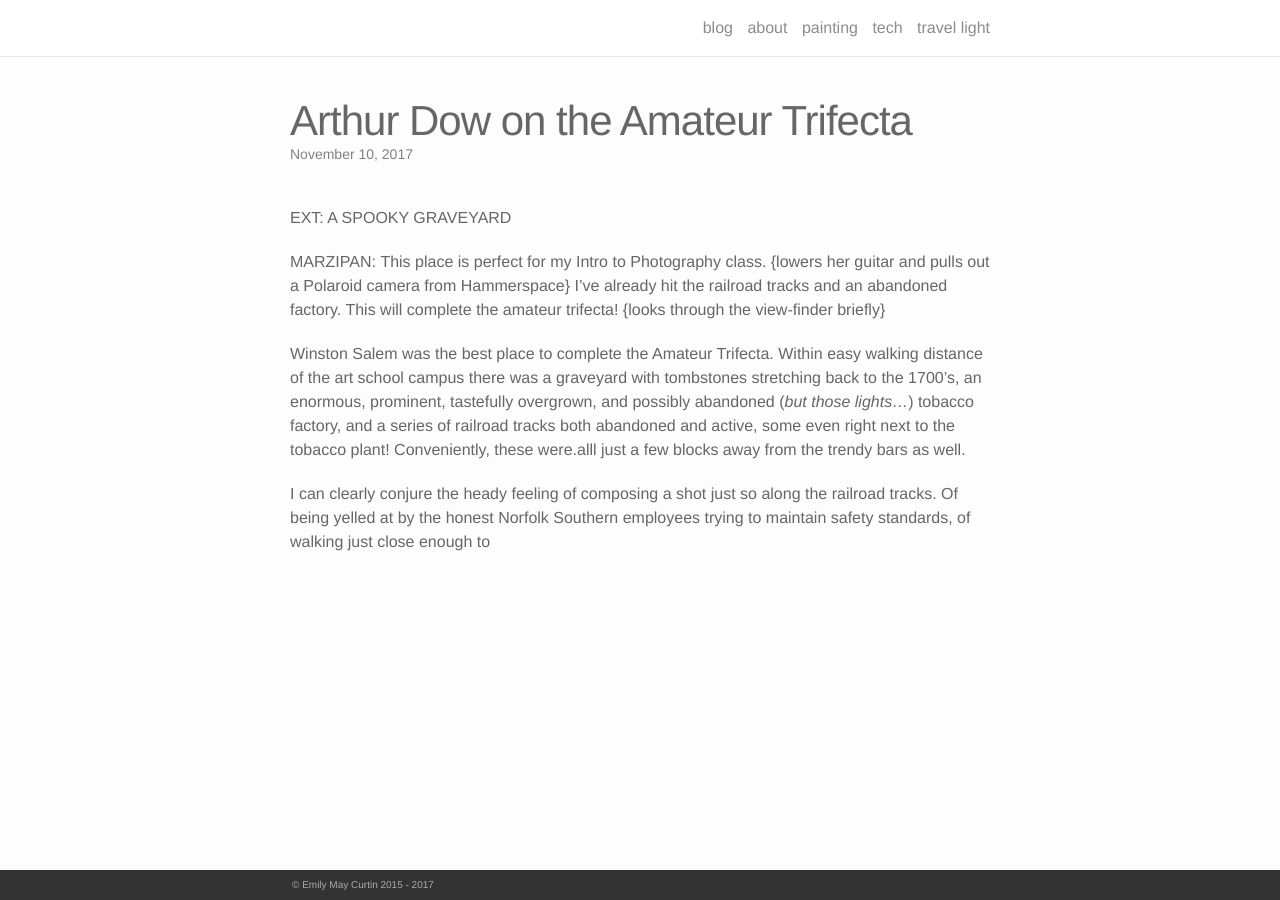
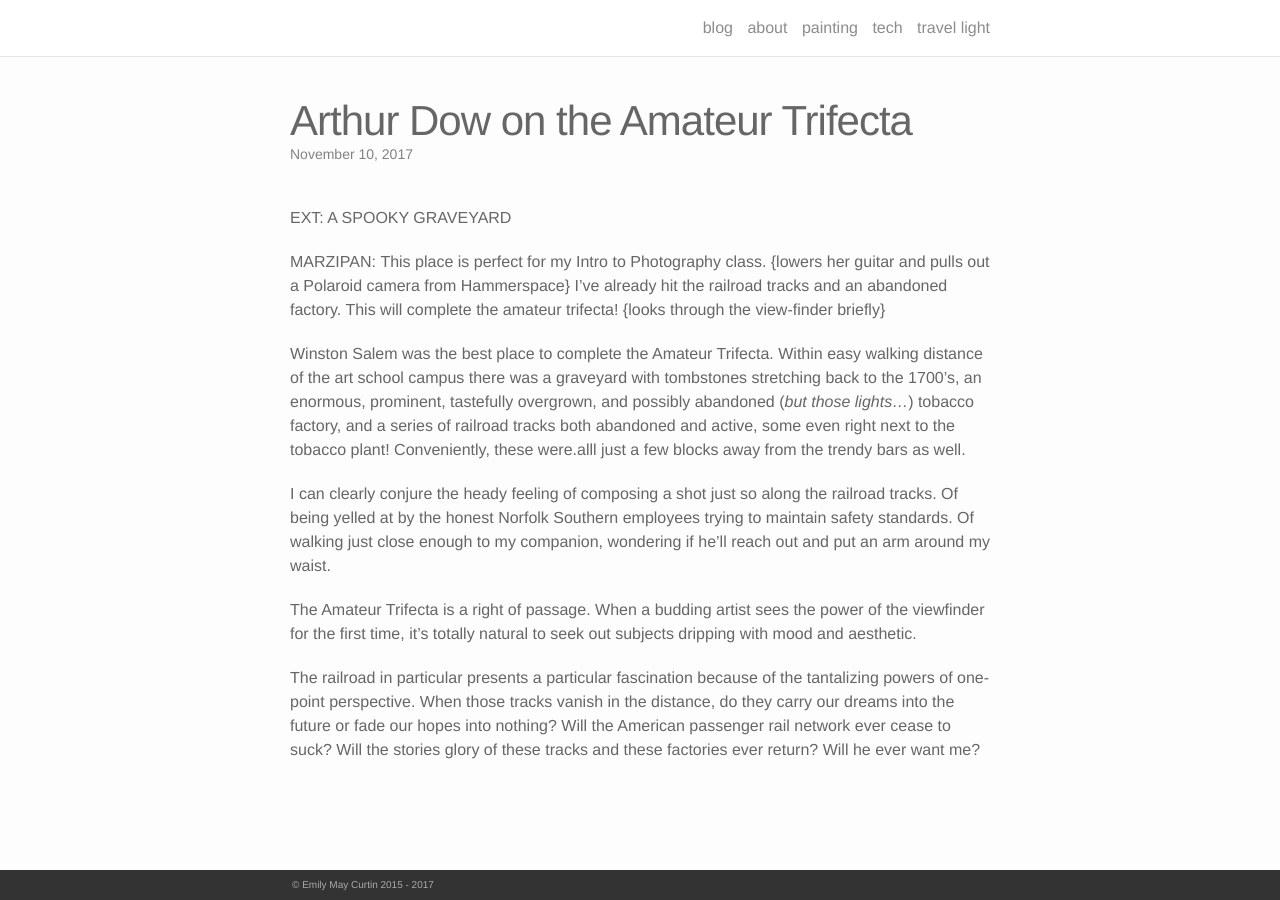
Before and after one commit to ecurtin/framebit, a Jekyll site: the page built from _posts/2017-11-10-Arthur-Dow-on-the-Amateur-Trifecta.md, in a window 1280 px wide. Built offline with Jekyll 4.4.1, drawn with Linux system fonts in a browser that asks for light colours; nearby versions of some CDN libraries.

Commit message:
Commiting out of paranoia

```diff
--- a/_posts/2017-11-10-Arthur-Dow-on-the-Amateur-Trifecta.md
+++ b/_posts/2017-11-10-Arthur-Dow-on-the-Amateur-Trifecta.md
@@ -9,4 +9,8 @@ MARZIPAN: This place is perfect for my Intro to Photography class. {lowers her
 
 Winston Salem was the best place to complete the Amateur Trifecta. Within easy walking distance of the art school campus there was a graveyard with tombstones stretching back to the 1700's, an enormous, prominent, tastefully overgrown, and possibly abandoned (_but those lights..._) tobacco factory, and a series of railroad tracks both abandoned and active, some even right next to the tobacco plant! Conveniently, these were.alll just a few blocks away from the trendy bars as well.
 
-I can clearly conjure the heady feeling of composing a shot just so along the railroad tracks. Of being yelled at by the honest Norfolk Southern employees trying to maintain safety standards, of walking just close enough to
+I can clearly conjure the heady feeling of composing a shot just so along the railroad tracks. Of being yelled at by the honest Norfolk Southern employees trying to maintain safety standards. Of walking just close enough to my companion, wondering if he'll reach out and put an arm around my waist.
+
+The Amateur Trifecta is a right of passage. When a budding artist sees the power of the viewfinder for the first time, it's totally natural to seek out subjects dripping with mood and aesthetic.
+
+The railroad in particular presents a particular fascination because of the tantalizing powers of one-point perspective. When those tracks vanish in the distance, do they carry our dreams into the future or fade our hopes into nothing? Will the American passenger rail network ever cease to suck? Will the stories glory of these tracks and these factories ever return? Will he ever want me?
```
